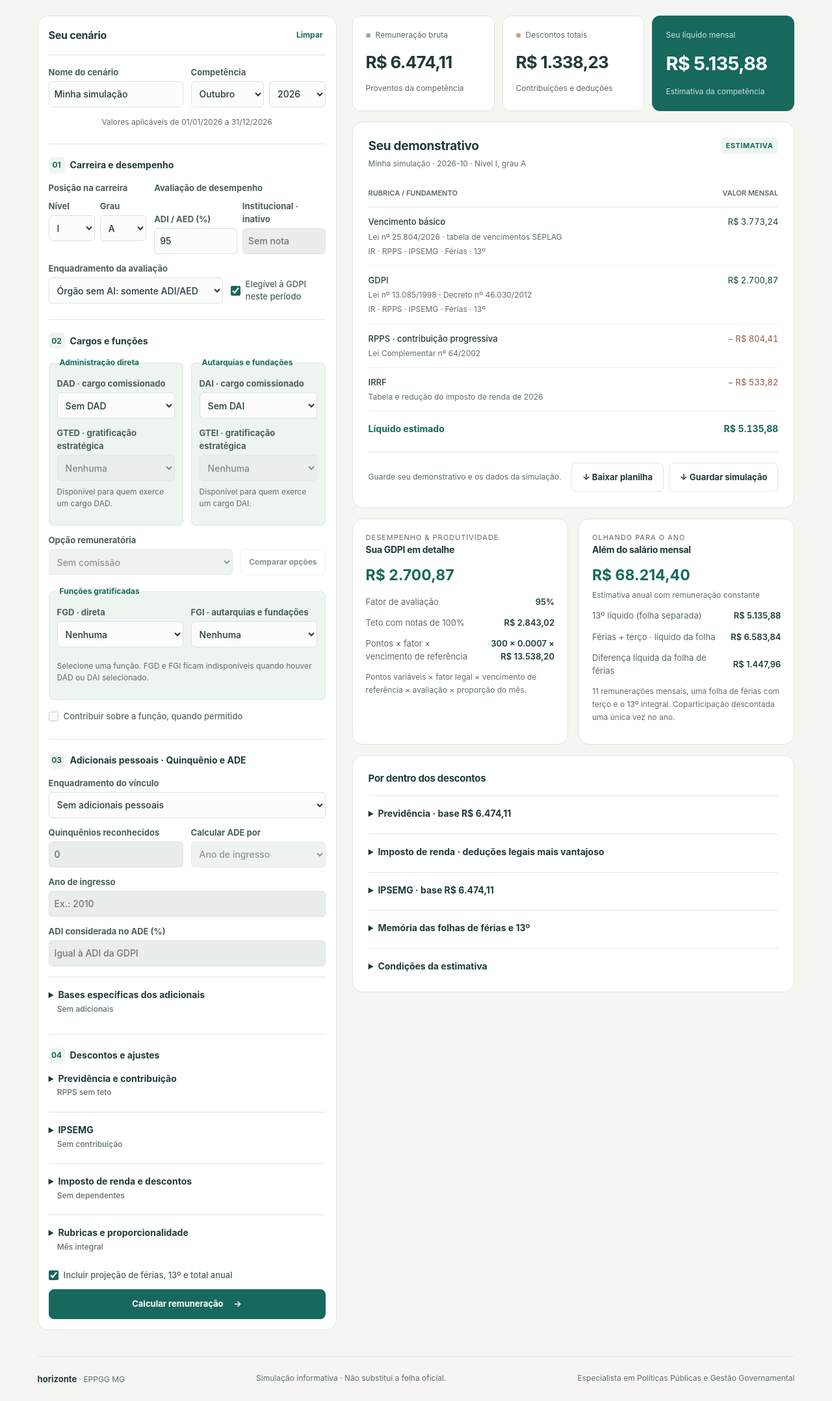
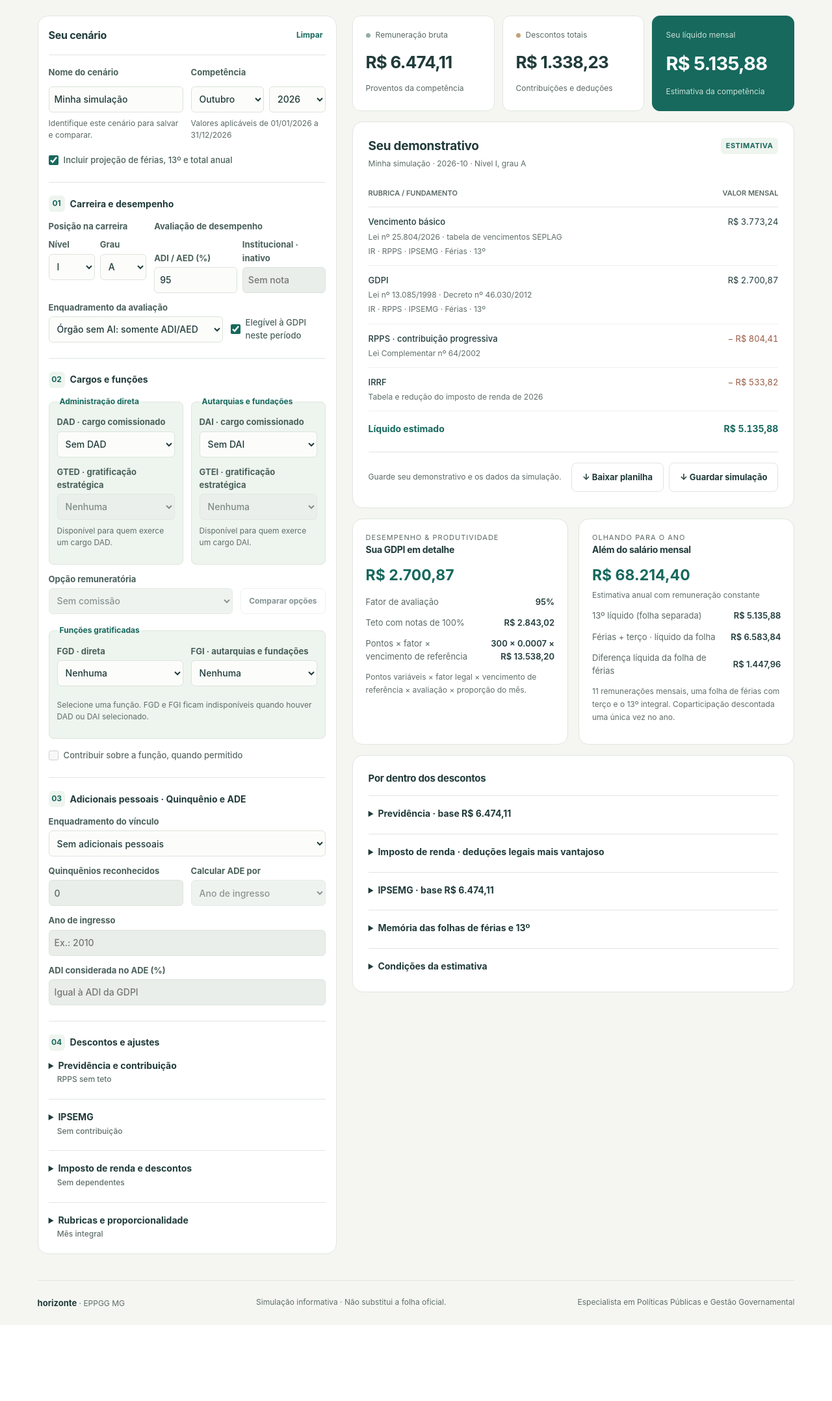
Before and after one commit to fmaximiano/eppgg, a FastAPI app: page / in a window 1280 px wide. Shown: the part 89-2245 px from the top of the page at 65% size. After the commit the page ends 2128 px from the top, so only its background shows below. Run offline with FastAPI, Linux system fonts and the light colour scheme; data that the repository does not hold is empty.

Commit message:
ui: simplify calculator and group scenario settings in header

```diff
--- a/app/static/app.js
+++ b/app/static/app.js
@@ -217,12 +217,6 @@ function updateFormHints() {
   const value = (name) => Number(field(name).value || 0);
   const plural = (n, one, many) => `${n} ${n === 1 ? one : many}`;
   const hints = {
-    bases:
-      field('personal_additions_regime').value === 'none'
-        ? 'Sem adicionais'
-        : field('quinquennium_base').value || field('ade_base').value
-          ? 'Base informada'
-          : 'VB do cargo efetivo',
     pension: [
       field('capped_pension').checked ? 'Teto do RGPS' : 'RPPS sem teto',
       value('complementary_percent')
@@ -473,8 +467,8 @@ function scenario() {
       : '0';
   for (const name of ['ade_entry_year', 'ade_evaluations'])
     s[name] = field(name).disabled || field(name).value === '' ? null : Number(field(name).value);
-  for (const name of ['quinquennium_base', 'ade_base'])
-    s[name] = field(name).disabled || !field(name).value ? null : field(name).value;
+  s.quinquennium_base = null;
+  s.ade_base = null;
   s.ade_adi =
     field('ade_adi').disabled || !field('ade_adi').value ? null : decimal(field('ade_adi').value);
   s.complementary_rate = s.capped_pension
@@ -542,12 +536,6 @@ form.addEventListener('change', (event) => {
     schedule();
   } else schedule();
 });
-// Reveal invalid fields even when their section is collapsed.
-$('#calculate').addEventListener('click', () => {
-  const invalid = [...form.elements].find((input) => input.willValidate && !input.validity.valid);
-  for (let node = invalid?.parentElement; node && node !== form; node = node.parentElement)
-    if (node.tagName === 'DETAILS') node.open = true;
-});
 form.addEventListener('submit', (event) => {
   event.preventDefault();
   clearTimeout(timer);
@@ -565,7 +553,7 @@ function showCalculationError(error) {
   lastResult = null;
 }
 async function calculate() {
-  if (!params || !form.reportValidity()) return;
+  if (!params || !form.checkValidity()) return;
   clearTimeout(timer);
   calculationController?.abort();
   const controller = new AbortController();
@@ -583,7 +571,7 @@ async function calculate() {
   } catch (error) {
     if (request === generation)
       showCalculationError(controller.signal.aborted
-        ? new Error('O cálculo demorou demais. Tente calcular novamente.')
+        ? new Error('O cálculo demorou demais. Altere um campo para tentar novamente.')
         : error);
   } finally {
     clearTimeout(timeout);
@@ -772,8 +760,6 @@ async function loadScenario(s) {
     ade_entry_year: '',
     ade_evaluations: '',
     ade_adi: '',
-    quinquennium_base: '',
-    ade_base: '',
   }))
     field(key).value = value;
   if (!s.ade_calculation && Number(s.ade_percent))
@@ -1223,7 +1209,6 @@ function updateActions() {
   const usable = Boolean(params) && form.checkValidity();
   $('#save').disabled =
     !usable || !lastResult || calculationBusy || (saved.length >= 3 && editingIndex === null);
-  $('#calculate').disabled = !params || calculationBusy;
   $('#compare-options').disabled =
     !usable || !lastResult || calculationBusy || !field('commission').value;
   $$('#result .export').forEach((button) => (button.disabled = !lastResult || calculationBusy));
@@ -1283,19 +1268,6 @@ function updatePersonalAdditions() {
   field('ade_entry_year').max = field('competence').value.slice(0, 4);
   $('#ade-year-field').hidden = method !== 'entry_year';
   $('#ade-count-field').hidden = method !== 'evaluations';
-  field('quinquennium_base').disabled = !quinquennium || Number(field('quinquennia').value) <= 0;
-  const count =
-    method === 'entry_year'
-      ? Number(field('competence').value.slice(0, 4)) - Number(field('ade_entry_year').value)
-      : Number(field('ade_evaluations').value);
-  const hasAde =
-    method === 'granted_percentage'
-      ? Number(field('ade_percent').value) > 0
-      : count >= 3 &&
-        Boolean(
-          method === 'entry_year' ? field('ade_entry_year').value : field('ade_evaluations').value,
-        );
-  field('ade_base').disabled = !ade || !hasAde;
 }
 $('#compare').addEventListener('input', updateSecondaryControls);
 $('#compare').addEventListener('change', updateSecondaryControls);
--- a/app/static/style.css
+++ b/app/static/style.css
@@ -787,8 +787,19 @@ footer strong {
   padding-bottom: var(--space-4);
   margin-bottom: var(--space-4);
 }
-.input-panel #version-label {
-  text-align: center;
+.scenario-basics label {
+  display: flex;
+  flex-direction: column;
+  gap: var(--space-2);
+}
+.input-panel .scenario-basics .field-help {
+  margin: 0;
+  font-weight: normal;
+  color: var(--muted);
+}
+.input-panel .annual-check {
+  margin-top: var(--space-2);
+  margin-bottom: var(--space-4);
 }
 
 .position-evaluation {
--- a/app/templates/index.html
+++ b/app/templates/index.html
@@ -79,15 +79,20 @@
               <div class="field-row scenario-basics">
                 <label>
                   Nome do cenário
-                  <input name="name" value="Minha simulação" maxlength="80" required />
+                  <input name="name" value="Minha simulação" maxlength="80" required aria-describedby="scenario-name-help" />
+                  <span class="field-help" id="scenario-name-help">Identifique este cenário para salvar e comparar.</span>
                 </label>
                 <label>
                   Competência
-                  <input type="month" name="competence" value="2026-10" required />
+                  <input type="month" name="competence" value="2026-10" required aria-describedby="version-label" />
+                  <span class="field-help" id="version-label">Consultando valores da carreira…</span>
                 </label>
               </div>
+              <label class="check annual-check">
+                <input name="project_annual" type="checkbox" checked />
+                Incluir projeção de férias, 13º e total anual
+              </label>
               <input type="hidden" name="mode" value="real" />
-              <p class="field-help" id="version-label">Consultando valores da carreira…</p>
               <h3 class="form-step">
                 <span class="step">01</span>
                 Carreira e desempenho
@@ -311,44 +316,7 @@
                   />
                 </label>
                 <input name="ade_percent" type="hidden" value="0" />
-                <details>
-                  <summary>
-                    Bases específicas dos adicionais
-                    <span class="summary-hint" data-hint="bases"></span>
-                  </summary>
-                  <p class="field-help">
-                    Em branco, usa o vencimento básico do cargo efetivo. Se o seu ato de concessão
-                    estabelecer outra composição, informe a base mensal integral do respectivo
-                    adicional, antes da fração do mês. Confira especialmente o exercício de comissão
-                    e os direitos adquiridos.
-                  </p>
-                  <div class="field-row">
-                    <label>
-                      Base do quinquênio (R$)
-                      <input
-                        name="quinquennium_base"
-                        type="number"
-                        min="0.01"
-                        max="10000000"
-                        step="0.01"
-                        placeholder="VB do cargo efetivo"
-                        disabled
-                      />
-                    </label>
-                    <label>
-                      Base do ADE (R$)
-                      <input
-                        name="ade_base"
-                        type="number"
-                        min="0.01"
-                        max="10000000"
-                        step="0.01"
-                        placeholder="VB do cargo efetivo"
-                        disabled
-                      />
-                    </label>
-                  </div>
-                </details>
+
               </section>
               <h3 class="form-step">
                 <span class="step">04</span>
@@ -459,14 +427,7 @@
                   ＋ Adicionar rubrica
                 </button>
               </details>
-              <label class="check annual-check">
-                <input name="project_annual" type="checkbox" checked />
-                Incluir projeção de férias, 13º e total anual
-              </label>
-              <button type="submit" class="primary full" id="calculate">
-                Calcular remuneração
-                <span aria-hidden="true">→</span>
-              </button>
+
             </form>
           </aside>
           <div class="output-panel">
```
Also changed, not shown: tests/browser_calculation_recovery.py (+18 -10 lines), tests/browser_personal_additions.py (+4 -8 lines).
